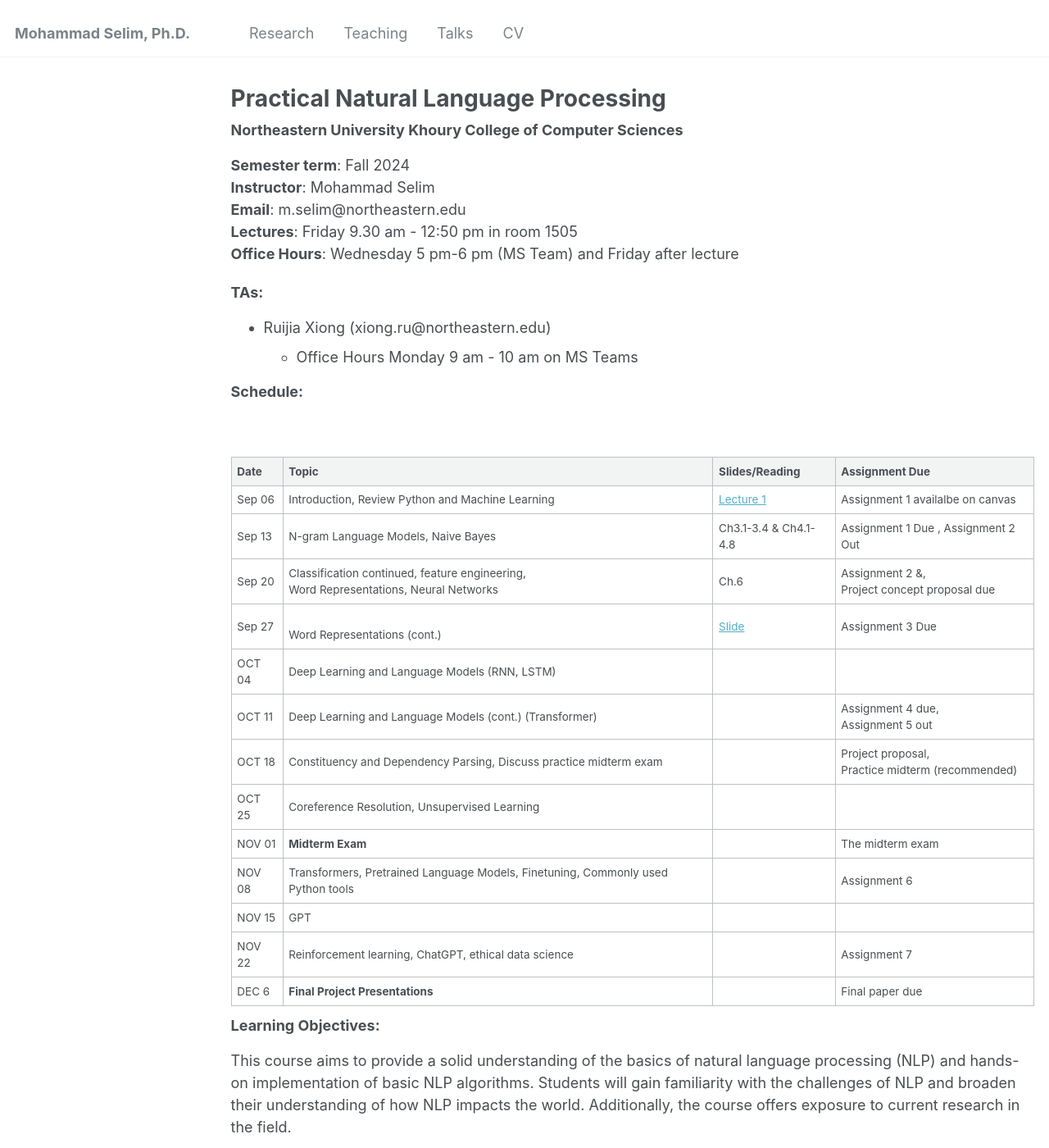
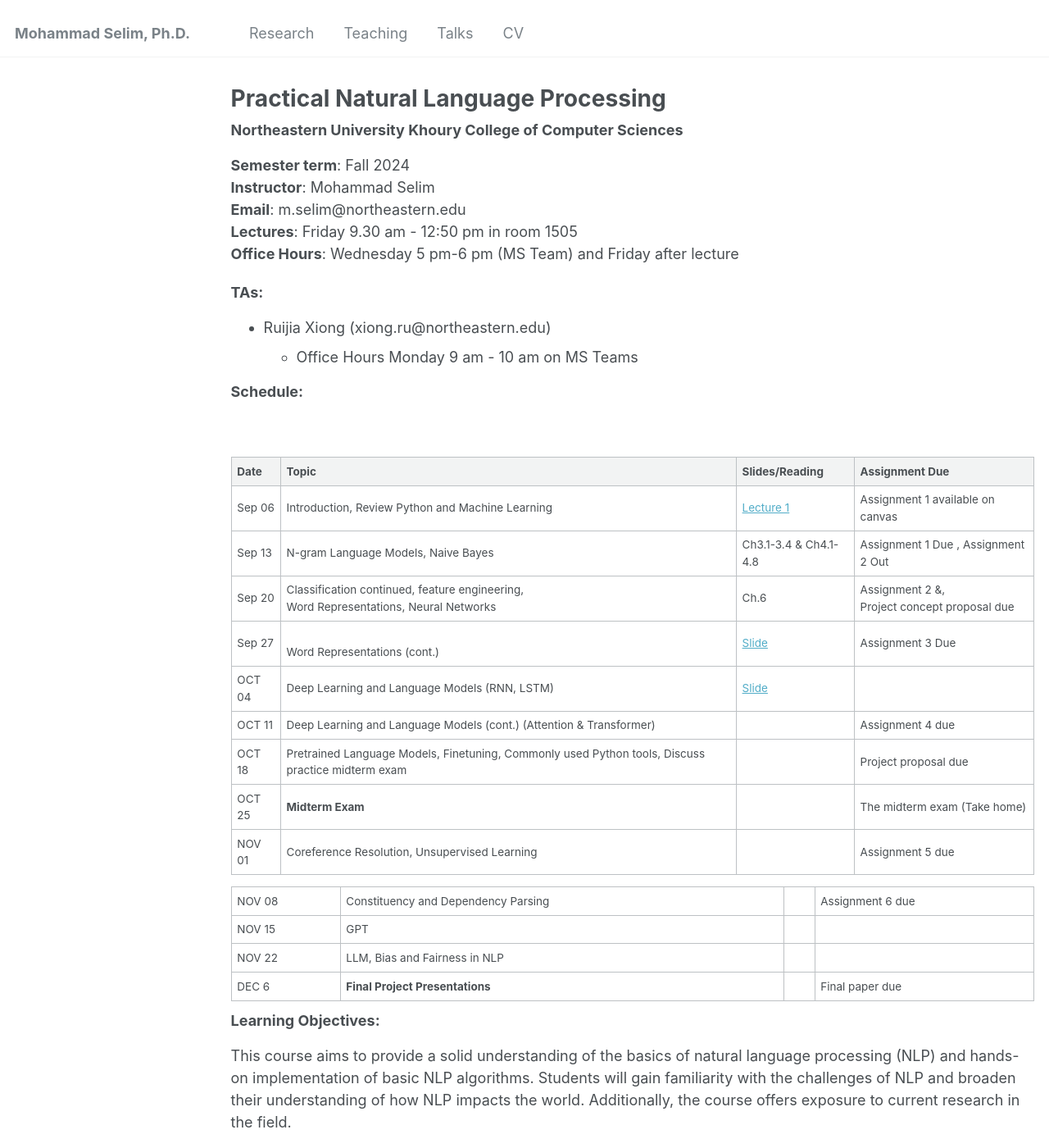
Before and after one commit to selimmd/selimmd.github.io, a Jekyll site: the page built from _teaching/nlp2024.md, in a window 1280 px wide and 1400 px high. Shown: the whole window at 82% size. Built offline with Jekyll 4.4.1, drawn with Linux system fonts in a browser that asks for light colours.

Commit message:
Update nlp2024.md

```diff
--- a/_teaching/nlp2024.md
+++ b/_teaching/nlp2024.md
@@ -34,18 +34,19 @@ h2, h3, h4, h5, h6 {margin: 0;}
 
 | Date   | Topic                                                                                         | Slides/Reading | Assignment Due |
 |--------|-----------------------------------------------------------------------------------------------|--------|----------------|
-| Sep 06  | Introduction, Review Python and Machine Learning                                             |  [Lecture 1](https://docs.google.com/presentation/d/1qVlDi81KZpN-JWZCUCZe9nEOgHRlTkDp/edit?usp=sharing&ouid=115579883578265764099&rtpof=true&sd=true)|     Assignment 1 availalbe on canvas           |
+| Sep 06  | Introduction, Review Python and Machine Learning                                             |  [Lecture 1](https://docs.google.com/presentation/d/1qVlDi81KZpN-JWZCUCZe9nEOgHRlTkDp/edit?usp=sharing&ouid=115579883578265764099&rtpof=true&sd=true)|     Assignment 1 available on canvas           |
 | Sep 13  | N-gram Language Models, Naive Bayes                                                              | Ch3.1-3.4 & Ch4.1-4.8| Assignment 1 Due , Assignment 2 Out|
 | Sep 20  | Classification continued, feature engineering, <br/> Word Representations, Neural Networks | Ch.6 |   Assignment 2 &, <br/> Project concept proposal due|
 | Sep 27  | <br/> Word Representations (cont.) | [Slide](https://docs.google.com/presentation/d/1QuoOQXcAF812_ZI59ehgF9BzCVvIFK5w/edit?usp=sharing&ouid=115579883578265764099&rtpof=true&sd=true) | Assignment 3 Due|
-| OCT 04  | Deep Learning and Language Models  (RNN, LSTM)                                                         | |   |
-| OCT 11  | Deep Learning and Language Models (cont.)  (Transformer)                                               | | Assignment 4 due, <br/> Assignment 5 out|
-| OCT 18 |  Constituency and Dependency Parsing, Discuss practice midterm exam  | | Project proposal, <br> Practice midterm (recommended) |
-| OCT 25 | Coreference Resolution, Unsupervised Learning  | |  |
-| NOV 01  | **Midterm Exam** |  | The midterm exam  |
-| NOV 08  | Transformers, Pretrained Language Models, Finetuning, Commonly used Python tools |  | Assignment 6  |
+| OCT 04  | Deep Learning and Language Models  (RNN, LSTM)                                                         | [Slide](https://docs.google.com/presentation/d/1eyMPVrKNwTYC1Xdpw6x2O17YzDbj73JX/edit?usp=sharing&ouid=115579883578265764099&rtpof=true&sd=true)|   |
+| OCT 11  | Deep Learning and Language Models (cont.)  (Attention & Transformer)                                               |  | Assignment 4 due |
+| OCT 18 |  Pretrained Language Models, Finetuning, Commonly used Python tools, Discuss practice midterm exam  | | Project proposal due |
+| OCT 25 | **Midterm Exam** |  | The midterm exam (Take home) |
+| NOV 01 | Coreference Resolution, Unsupervised Learning  | |  Assignment 5 due|
+
+| NOV 08  | Constituency and Dependency Parsing |  | Assignment 6 due |
 | NOV 15 | GPT | |  |
-| NOV 22 | Reinforcement learning, ChatGPT, ethical data science  | | Assignment 7  |
+| NOV 22 | LLM, Bias and Fairness in NLP  | | |
 | DEC 6  | **Final Project Presentations** |  | Final paper due|
 
 <!---
```
